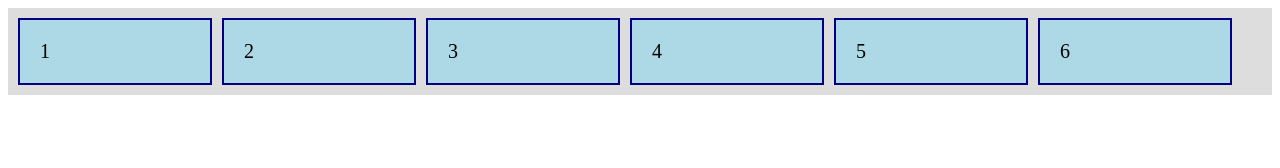
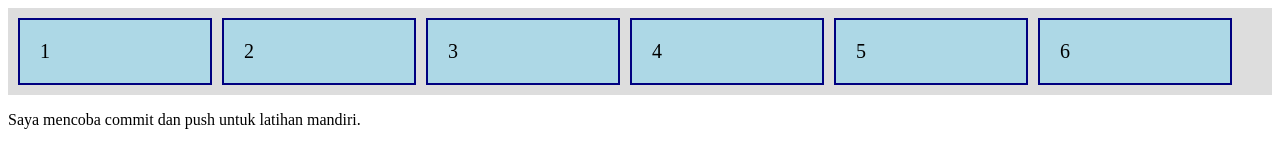
Before and after one commit to raksaomaga/latihan-flexbox, a plain HTML site: page index.html in a window 1280 px wide. Drawn offline with Linux system fonts and the light colour scheme.

Commit message:
Menambahkan catatan latihan mandiri

```diff
--- a/index.html
+++ b/index.html
@@ -15,5 +15,6 @@
         <div class="item">5</div>
         <div class="item">6</div>
     </div>
+<p>Saya mencoba commit dan push untuk latihan mandiri.</p>
 </body>
 </html>
```
